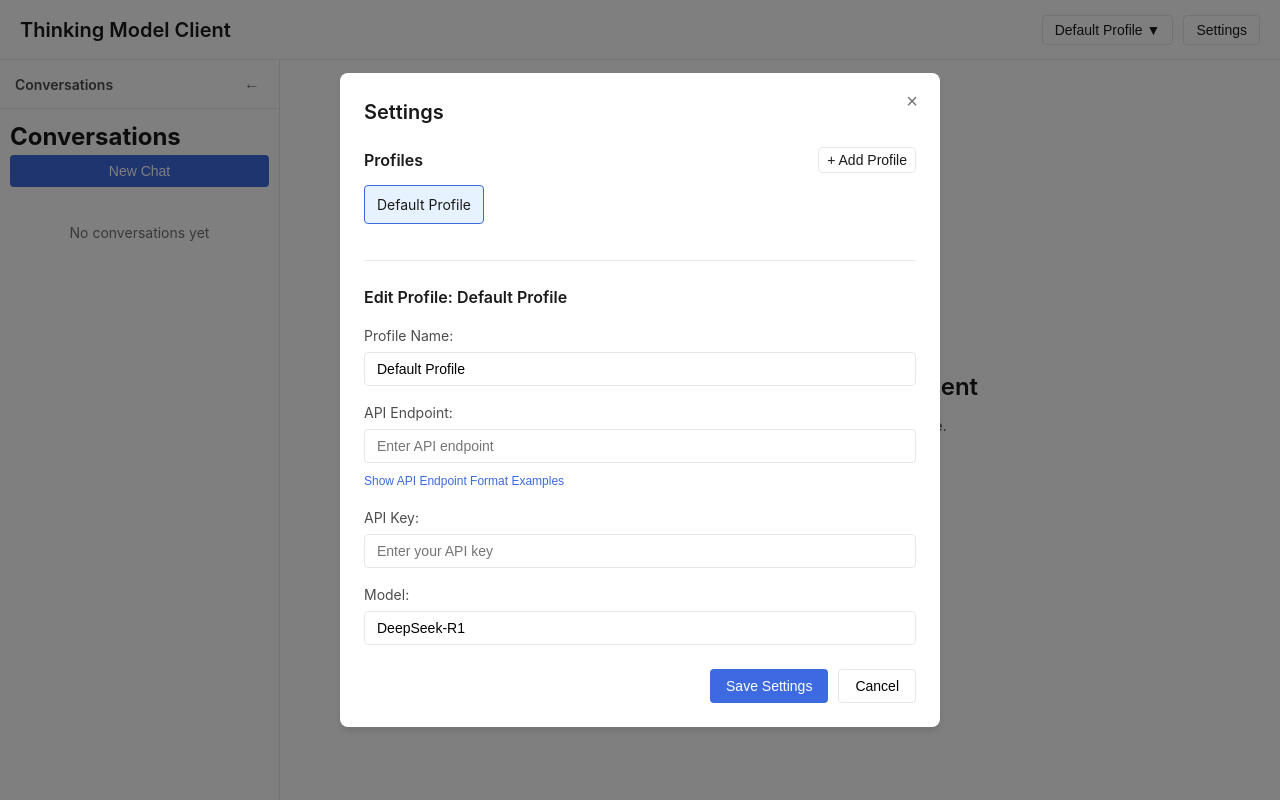
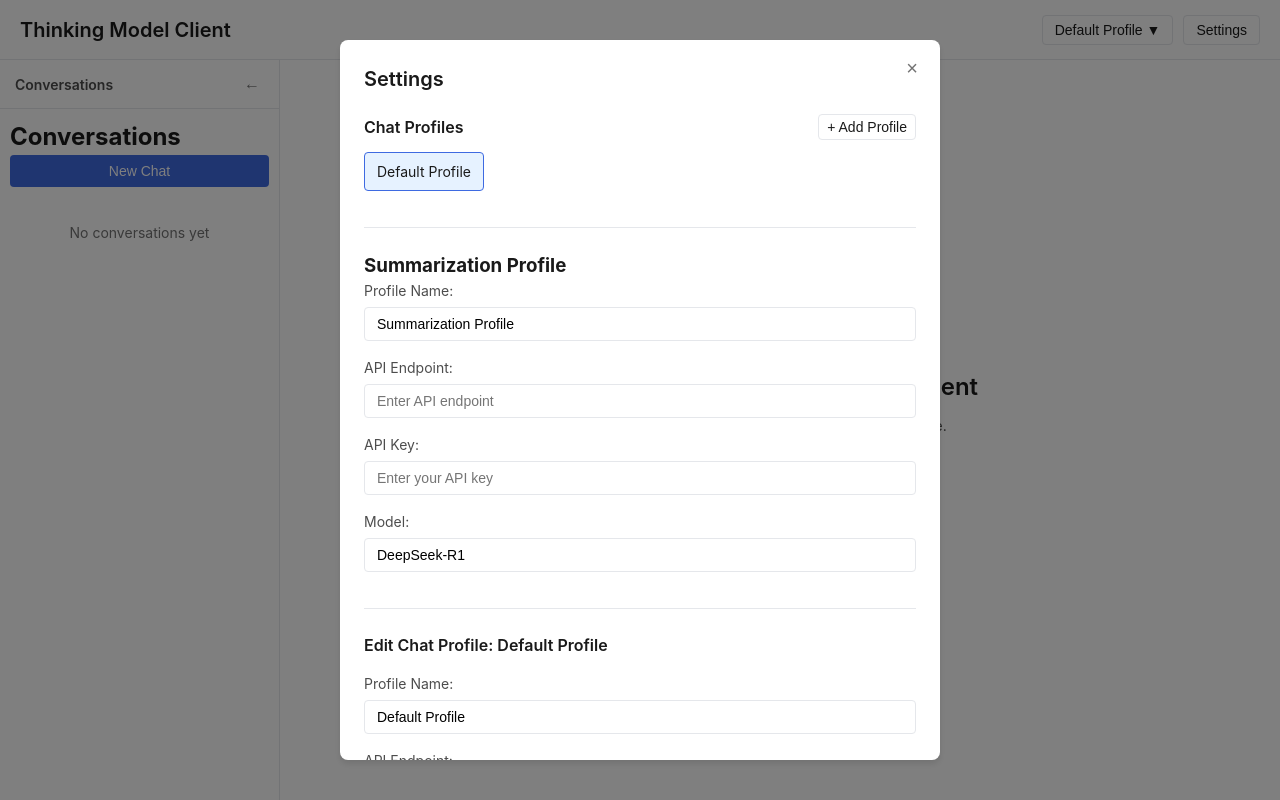
Before and after one commit to tao12345666333/thinking-model-client, a React (Vite) app: page / in a window 1280 px wide. Both pictures are taken after a click on the button "Settings". Built offline with nearby package versions, Linux system fonts and the light colour scheme.

Commit message:
feat: add summarization profile support and API endpoint for conversation summaries

```diff
--- a/src/App.jsx
+++ b/src/App.jsx
@@ -14,6 +14,14 @@ function App() {
       model: 'DeepSeek-R1'
     }
   ]);
+
+  const [summarizationProfile, setSummarizationProfile] = useLocalStorage('summarizationProfile', {
+    id: 'default-summarization-profile',
+    name: 'Summarization Profile',
+    apiEndpoint: '',
+    apiKey: '',
+    model: 'DeepSeek-R1'
+  });
 
   const [activeProfileId, setActiveProfileId] = useLocalStorage('activeProfileId', 'default');
 
@@ -124,6 +132,7 @@ function App() {
             <ChatWindow
               chat={chats.find(c => c.id === currentChatId)}
               profile={activeProfile}
+              summarizationProfile={summarizationProfile}
               onUpdateChat={(updatedChat) => {
                 setChats(chats.map(c =>
                   c.id === updatedChat.id ? updatedChat : c
@@ -151,7 +160,7 @@ function App() {
             >
               ×
             </button>
-            <Settings
+              <Settings
               profiles={profiles}
               activeProfileId={activeProfileId}
               onSaveProfiles={(newProfiles) => {
@@ -161,6 +170,8 @@ function App() {
                   setActiveProfileId(newProfiles[0]?.id || null);
                 }
               }}
+              onSaveSummarizationProfile={setSummarizationProfile}
+              summarizationProfile={summarizationProfile}
               onChangeActiveProfile={setActiveProfileId}
               onCloseSettings={() => setShowSettings(false)}
             />
--- a/src/components/ChatWindow.jsx
+++ b/src/components/ChatWindow.jsx
@@ -1,7 +1,7 @@
 import React, { useState, useRef, useEffect } from 'react';
 import ReactMarkdown from 'react-markdown';
 
-function ChatWindow({ chat, profile, onUpdateChat }) {
+function ChatWindow({ chat, profile, summarizationProfile, onUpdateChat }) {
   const [input, setInput] = useState('');
   const [isLoading, setIsLoading] = useState(false);
   const [collapsedThinks, setCollapsedThinks] = useState(new Set());
@@ -125,6 +125,43 @@ function ChatWindow({ chat, profile, onUpdateChat }) {
         messages: [...updatedChat.messages, aiMessage]
       };
       onUpdateChat(finalChat);
+
+      // Generate summary title after first message exchange
+      if (finalChat.messages.length === 2) {
+        try {
+          const summaryResponse = await fetch('/api/summarize', {
+            method: 'POST',
+            headers: {
+              'Content-Type': 'application/json',
+            },
+            body: JSON.stringify({
+              content: finalChat.messages.map(msg => msg.content).join('\n'),
+              apiKey: summarizationProfile?.apiKey || profile.apiKey || '',
+              model: summarizationProfile?.model || profile.model || 'gpt-3.5-turbo',
+              apiEndpoint: summarizationProfile?.apiEndpoint || profile.apiEndpoint || 'https://api.openai.com/v1'
+            })
+          });
+
+          if (!summaryResponse.ok) {
+            throw new Error(`Summary API error: ${summaryResponse.status}`);
+          }
+
+          const { summary } = await summaryResponse.json();
+          const updatedChatWithTitle = {
+            ...finalChat,
+            title: summary
+          };
+          onUpdateChat(updatedChatWithTitle);
+        } catch (error) {
+          console.error('Failed to generate summary:', error);
+          // Fallback to default title if summarization fails
+          const updatedChatWithTitle = {
+            ...finalChat,
+            title: 'New Conversation'
+          };
+          onUpdateChat(updatedChatWithTitle);
+        }
+      }
     } catch (error) {
       if (error.name !== 'AbortError') {
         console.error('Failed to send message:', error);
--- a/src/components/Settings.jsx
+++ b/src/components/Settings.jsx
@@ -1,16 +1,36 @@
 import { useState } from 'react';
 
-function Settings({ profiles, activeProfileId, onSaveProfiles, onChangeActiveProfile, onCloseSettings }) {
+function Settings({
+  profiles,
+  activeProfileId,
+  onSaveProfiles,
+  onChangeActiveProfile,
+  onCloseSettings,
+  onSaveSummarizationProfile,
+  summarizationProfile
+}) {
   const [localProfiles, setLocalProfiles] = useState(profiles);
+  const [localSummarizationProfile, setLocalSummarizationProfile] = useState(summarizationProfile || {
+    id: 'default-summarization-profile',
+    name: 'Summarization Profile',
+    apiEndpoint: '',
+    apiKey: '',
+    model: 'DeepSeek-R1'
+  });
   const [editingProfileId, setEditingProfileId] = useState(activeProfileId);
   const [isHintExpanded, setIsHintExpanded] = useState(false);
 
   const editingProfile = localProfiles.find(p => p.id === editingProfileId) || localProfiles[0];
+  const editingSummarizationProfile = localSummarizationProfile;
 
   const handleProfileChange = (updatedProfile) => {
     setLocalProfiles(localProfiles.map(p =>
       p.id === updatedProfile.id ? updatedProfile : p
     ));
+  };
+
+  const handleSummarizationProfileChange = (updatedProfile) => {
+    setLocalSummarizationProfile(updatedProfile);
   };
 
   const handleAddProfile = () => {
@@ -29,7 +49,6 @@ function Settings({ profiles, activeProfileId, onSaveProfiles, onChangeActivePro
   };
 
   const handleDeleteProfile = (profileId) => {
-    // Prevent deleting the last profile
     if (localProfiles.length <= 1) {
       alert("Cannot delete the last profile");
       return;
@@ -38,7 +57,6 @@ function Settings({ profiles, activeProfileId, onSaveProfiles, onChangeActivePro
     const updatedProfiles = localProfiles.filter(p => p.id !== profileId);
     setLocalProfiles(updatedProfiles);
 
-    // If we're deleting the currently edited profile, switch to another one
     if (editingProfileId === profileId) {
       setEditingProfileId(updatedProfiles[0].id);
     }
@@ -47,6 +65,7 @@ function Settings({ profiles, activeProfileId, onSaveProfiles, onChangeActivePro
   const handleSubmit = (e) => {
     e.preventDefault();
     onSaveProfiles(localProfiles);
+    onSaveSummarizationProfile(localSummarizationProfile);
     onChangeActiveProfile(editingProfileId);
     onCloseSettings();
   };
@@ -57,7 +76,7 @@ function Settings({ profiles, activeProfileId, onSaveProfiles, onChangeActivePro
 
       <div className="profiles-section">
         <div className="profiles-header">
-          <h3>Profiles</h3>
+          <h3>Chat Profiles</h3>
           <button
             type="button"
             className="add-profile-button"
@@ -91,9 +110,67 @@ function Settings({ profiles, activeProfileId, onSaveProfiles, onChangeActivePro
         </div>
       </div>
 
+      <div className="profiles-section">
+        <h3>Summarization Profile</h3>
+        <div className="current-profile-section">
+          <div className="setting-item">
+            <label>Profile Name:</label>
+            <input
+              type="text"
+              value={localSummarizationProfile.name}
+              onChange={(e) => handleSummarizationProfileChange({
+                ...localSummarizationProfile,
+                name: e.target.value
+              })}
+              placeholder="Enter profile name"
+            />
+          </div>
+
+          <div className="setting-item">
+            <label>API Endpoint:</label>
+            <input
+              type="text"
+              value={localSummarizationProfile.apiEndpoint}
+              onChange={(e) => handleSummarizationProfileChange({
+                ...localSummarizationProfile,
+                apiEndpoint: e.target.value
+              })}
+              placeholder="Enter API endpoint"
+            />
+          </div>
+
+          <div className="setting-item">
+            <label>API Key:</label>
+            <input
+              type="password"
+              value={localSummarizationProfile.apiKey}
+              onChange={(e) => handleSummarizationProfileChange({
+                ...localSummarizationProfile,
+                apiKey: e.target.value
+              })}
+              placeholder="Enter your API key"
+            />
+          </div>
+
+          <div className="setting-item">
+            <label>Model:</label>
+            <input
+              type="text"
+              value={localSummarizationProfile.model}
+              onChange={(e) => handleSummarizationProfileChange({
+                ...localSummarizationProfile,
+                model: e.target.value
+              })}
+              placeholder="Enter model name (e.g., DeepSeek-R1)"
+            />
+          </div>
+        </div>
+      </div>
+
       <form onSubmit={handleSubmit}>
+        {editingProfile && (
           <div className="current-profile-section">
-          <h3>Edit Profile: {editingProfile.name}</h3>
+            <h3>Edit Chat Profile: {editingProfile.name}</h3>
 
             <div className="setting-item">
               <label>Profile Name:</label>
@@ -164,6 +241,8 @@ function Settings({ profiles, activeProfileId, onSaveProfiles, onChangeActivePro
               />
             </div>
           </div>
+        )}
+
 
         <div className="settings-actions">
           <button type="submit" className="save-button">Save Settings</button>
```
Also changed, not shown: 1 other file (tests, documents, lock files or other folders). Lines whose indentation alone changed are shown as unchanged.
